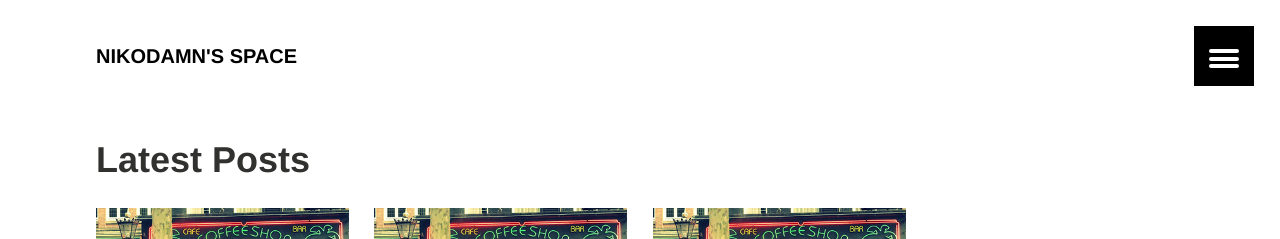
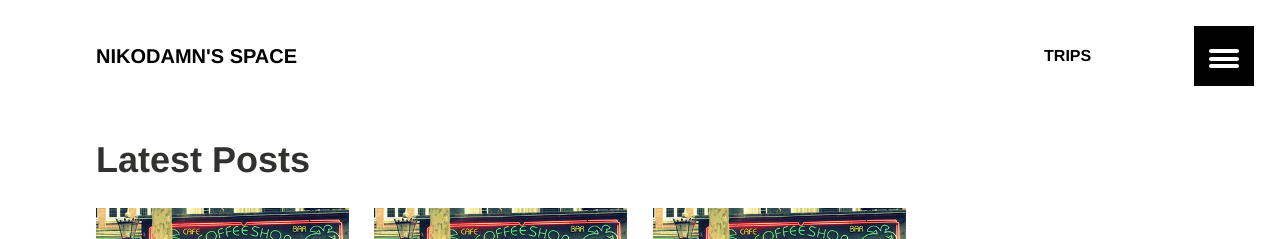
Before and after one commit to nikodamn/nikodamn.github.io, a Jekyll site: the page built from index.md, in a window 1280 px wide. Shown: the top 239 px of the page. Built offline with Jekyll 4.4.1, drawn with Linux system fonts in a browser that asks for light colours.

Commit message:
Adding Trips nav link

```diff
--- a/_data/navigation.yml
+++ b/_data/navigation.yml
@@ -1,6 +1,6 @@
 # Site navigation links
 
-- title:
-  url:
-  excerpt:
+- title: Trips
+  url: /trips/
+  excerpt: "My adventures"
   image:
```
